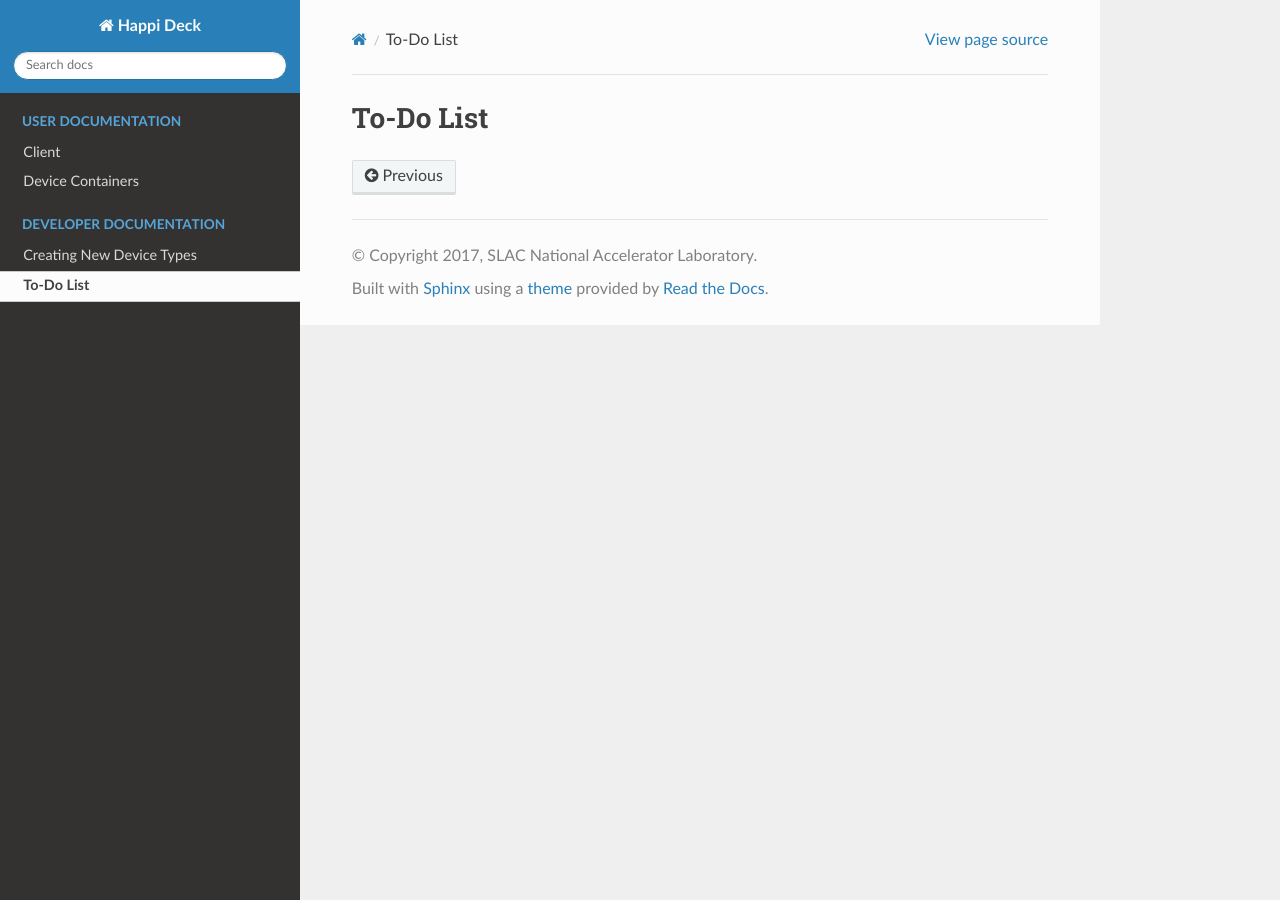
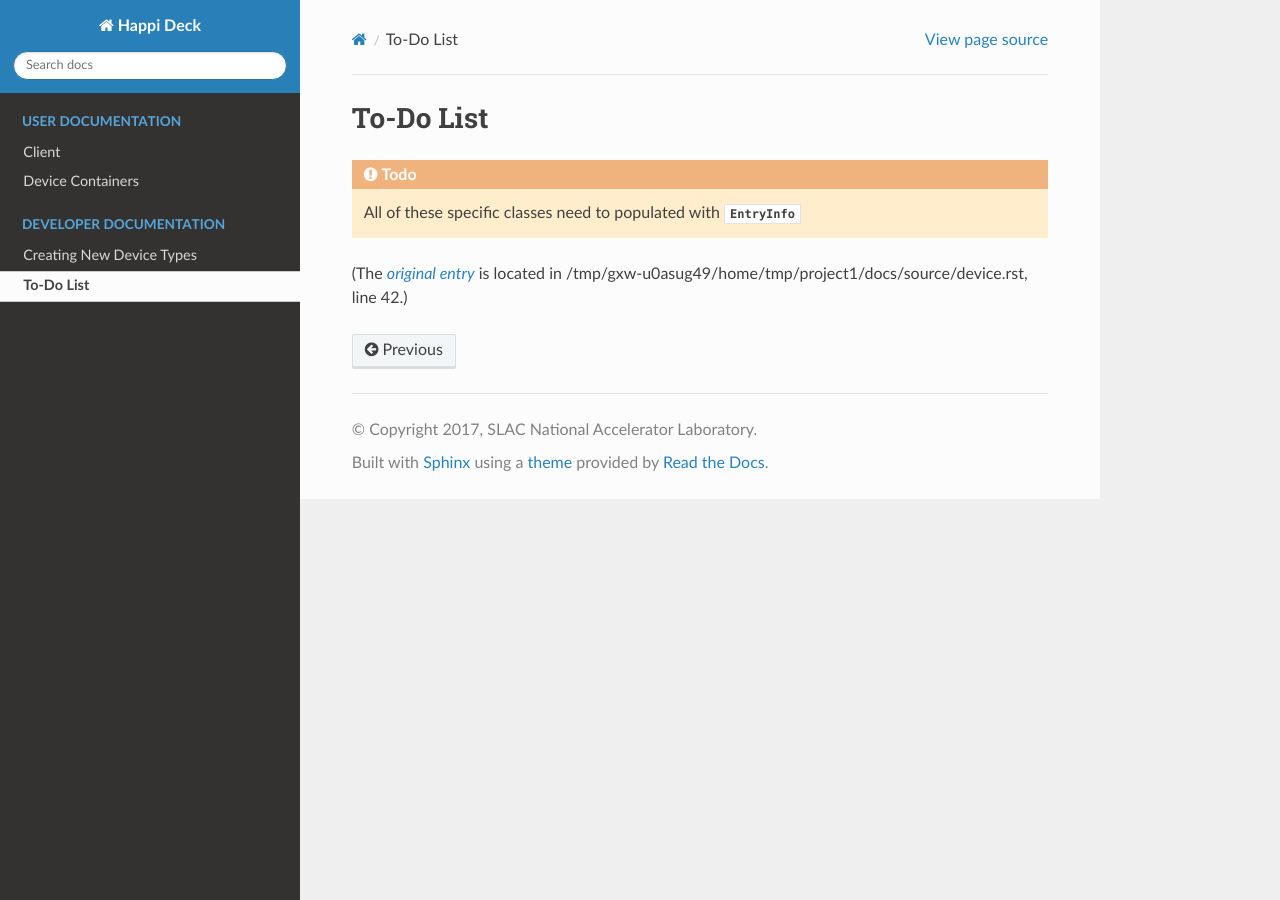
Before and after one commit to pcdshub/happi, a Sphinx documentation site: the page built from docs/source/todo.rst, in a window 1280 px wide. Built offline with Sphinx 7.4.7 and the Read the Docs theme 2.0.0, drawn with Linux system fonts in a browser that asks for light colours; pages that are not in the unit, such as notebooks, are missing from menus.

```diff
--- a/docs/source/device.rst
+++ b/docs/source/device.rst
@@ -39,6 +39,9 @@ base that more specific devices will inherit from.
 
 Containers
 ----------
+.. todo::
+
+    All of these specific classes need to populated with :class:`.EntryInfo`
 
 Slits
 +++++
```
Also changed, not shown: README.md (added, +6 -0 lines), 2 other files.
